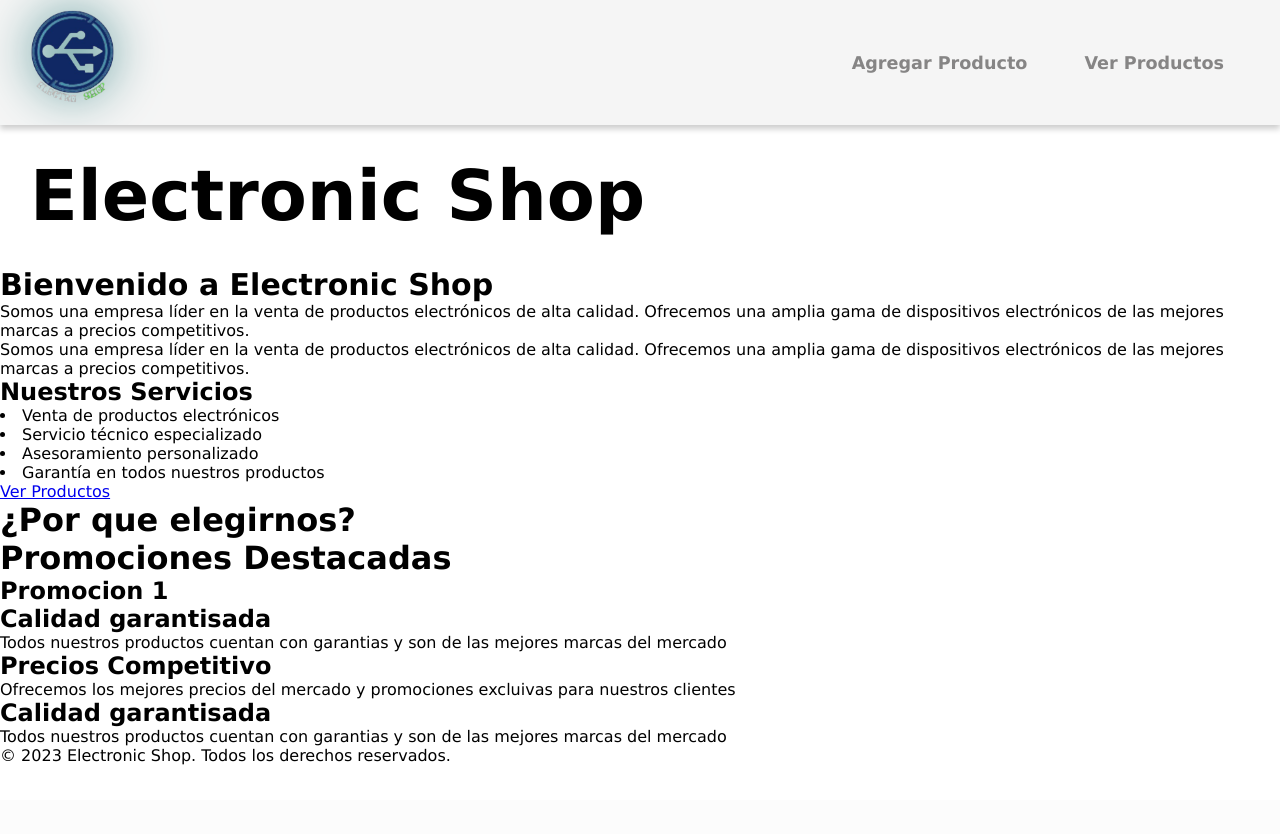
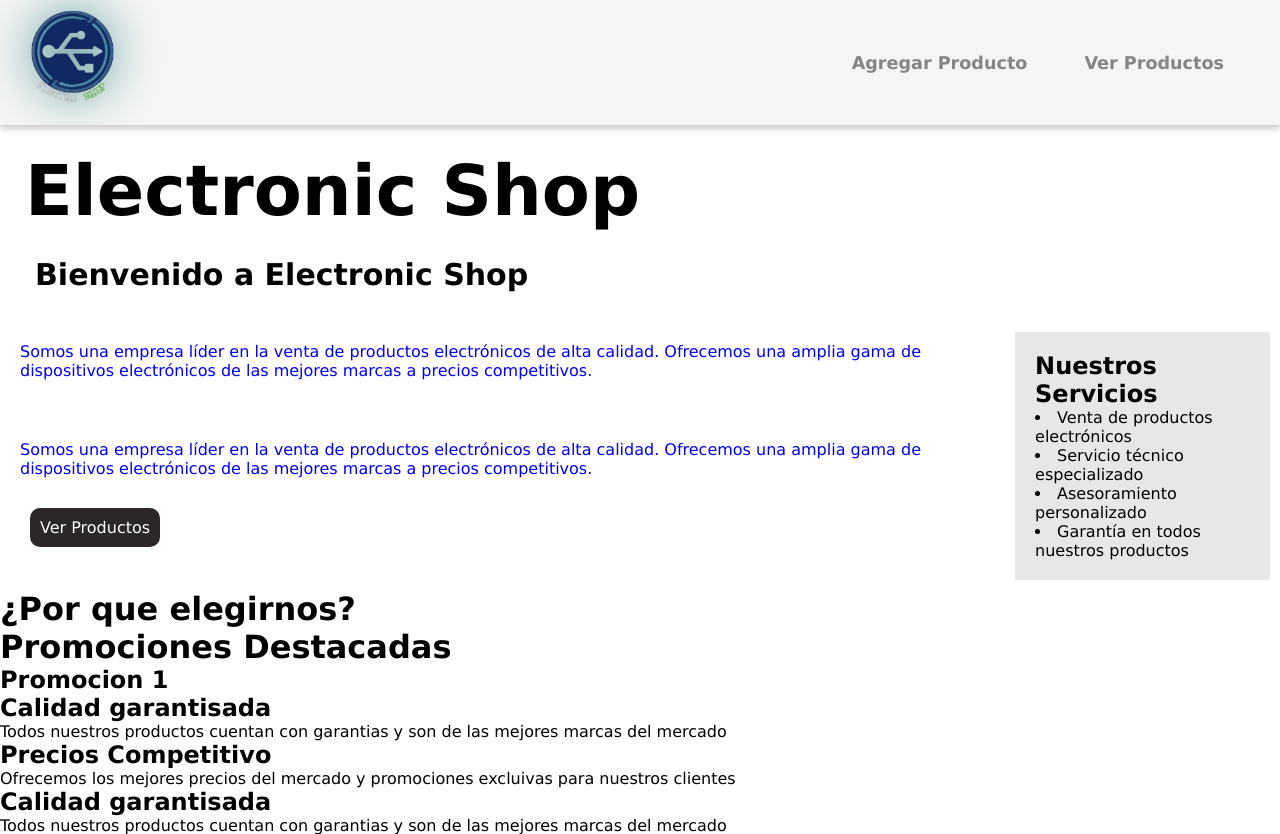
Before and after one commit to palateo8967/TrabajoGareis, a Django app: page / in a window 1280 px wide. Shown: the top 834 px of the page. Before the commit the page ends 765 px from the top, so only its background shows below. Run offline with Django 5.2, Linux system fonts and the light colour scheme.

Commit message:
seguimos estilos

```diff
--- a/Api/static/estilo.css
+++ b/Api/static/estilo.css
@@ -47,9 +47,42 @@ body {
 
 .elec{
     font-size: 70px;
-    margin: 30px;
+    margin: 25px;
 }
 
 .elec2{
     font-size: 30px;
+    margin: 0 30px 30px 35px;
 }
+
+.sup{
+    justify-content: space-between;
+    display: flex;
+}
+
+.service{
+    margin: 10px;
+    padding: 20px;
+    background-color: rgb(233, 230, 230);
+}
+
+.texto1 p{
+    margin-bottom: 20px;
+    padding: 20px;
+    color: blue;
+}
+
+.texto1 a{
+    color: white;
+    padding: 10px;
+    background-color: rgb(43, 39, 39);
+    border-radius: 10px;
+    text-decoration: none;
+    margin-top: 10px;
+    transition: 1s;
+    margin-left: 30px;
+}
+
+.texto1 a:hover{
+    background-color: rgb(83, 80, 80);
+}
--- a/Api/templates/home.html
+++ b/Api/templates/home.html
@@ -31,18 +31,19 @@
 
         <h2 class="elec2">Bienvenido a Electronic Shop</h2>
 
+        <div class="sup">
+
             <div class="texto1">
 
-           <p>Somos una empresa líder en la venta de productos electrónicos de alta calidad. Ofrecemos una amplia gama de
+                <p>Somos una empresa líder en la venta de productos electrónicos de alta calidad. Ofrecemos una amplia
+                    gama de
                     dispositivos electrónicos de las mejores marcas a precios competitivos.</p>
 
-        </div>
-
-        <div class="texto2">
-
-            <p>Somos una empresa líder en la venta de productos electrónicos de alta calidad. Ofrecemos una amplia gama de
+                <p>Somos una empresa líder en la venta de productos electrónicos de alta calidad. Ofrecemos una amplia
+                    gama de
                     dispositivos electrónicos de las mejores marcas a precios competitivos.</p>
 
+                    <a href="{% url 'listaProductos' %}">Ver Productos</a>
 
             </div>
 
@@ -56,7 +57,8 @@
 
             </div>
 
-        <a href="{% url 'listaProductos' %}">Ver Productos</a>
+
+        </div>
 
     </div>
 
```
Lines whose indentation alone changed are shown as unchanged.
